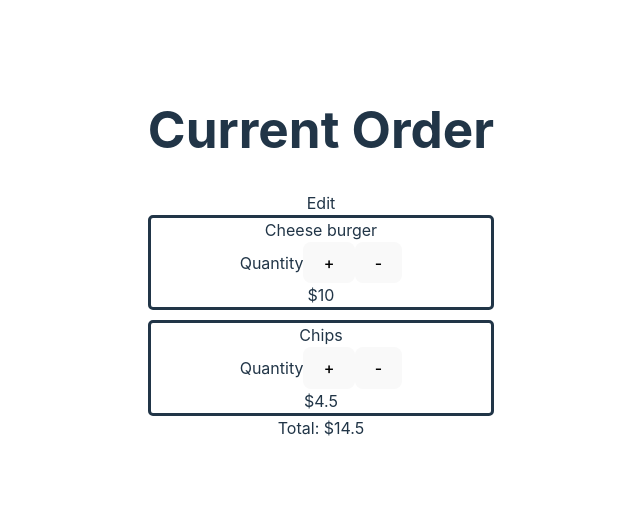
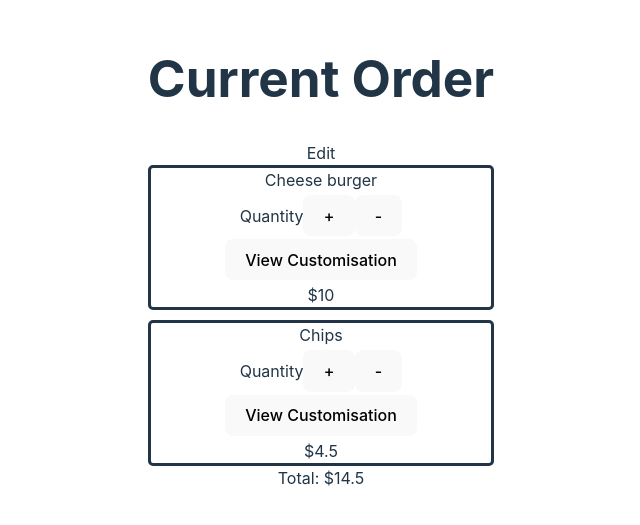
Before and after one commit to asd-group5/asd-group5, a React (Vite) app in the folder frontend/: page /Customisation in a window 1280 px wide. Shown: the part 147-672 px from the top of the page, without its empty margins (319-959 px from the left). Built offline with nearby package versions, Linux system fonts and the light colour scheme.

Commit message:
view customisation options

```diff
--- /dev/null
+++ b/frontend/src/components/Customisation.jsx
@@ -0,0 +1,19 @@
+const Customisation = ({custom}) => {
+
+    let customs = Object.getOwnPropertyNames(custom);
+
+
+    return(
+        <div>
+            {customs.map(value => {
+                return(
+                    <div>
+                        ${custom[value]['price']} {value} {custom[value]['quantity']}
+                    </div>
+                )
+            })}
+        </div>
+    )
+}
+
+export default Customisation
--- a/frontend/src/components/Items.css
+++ b/frontend/src/components/Items.css
@@ -1,6 +1,7 @@
 .itemCard{
     display: flex;
     flex-direction: column;
+    gap: 3px;
     border-style: solid;
     border-radius: 5px;
 }
--- a/frontend/src/components/Items.jsx
+++ b/frontend/src/components/Items.jsx
@@ -1,6 +1,9 @@
 import './Items.css'
+import Customisation from './Customisation';
+import { useState } from 'react';
 
-const Items = ({itemName, totalPrice, index, orders, setOrders}) =>{
+const Items = ({itemName, totalPrice, index, orders, setOrders, custom}) =>{
+    const [showCustom, setShowCustom] = useState(false);
 
     const handleAddQuanity = () =>{
         let temp = orders.concat(orders[index]);
@@ -15,6 +18,9 @@ const Items = ({itemName, totalPrice, index, orders, setOrders}) =>{
         setOrders(temp);
     }
 
+    const handleCustomise = () => {
+        setShowCustom(!showCustom);
+    }
 
 return(
     <div className='itemCard'>
@@ -32,7 +38,15 @@ return(
                 handleRemove();
             }}>-</button>
         </div>
-
+        <div>
+            <button onClick={handleCustomise}>
+                {showCustom ? 'Hide Customisation' : 'View Customisation'}
+            </button>
+        </div>
+        {showCustom ?
+            <div>
+                <Customisation custom={custom}/>
+            </div> : null}
         ${totalPrice}
     </div>
 )
--- a/frontend/src/components/OrderCustomisation.jsx
+++ b/frontend/src/components/OrderCustomisation.jsx
@@ -70,6 +70,7 @@ const OrderCustomisation = () => {
                             index={index}
                             orders={orders}
                             setOrders={updateOrder}
+                            custom={value.custom}
                         />
                     )
                 })}
@@ -79,7 +80,6 @@ const OrderCustomisation = () => {
             </div>
         </div>
     )
-
 }
 
 export default OrderCustomisation
```
